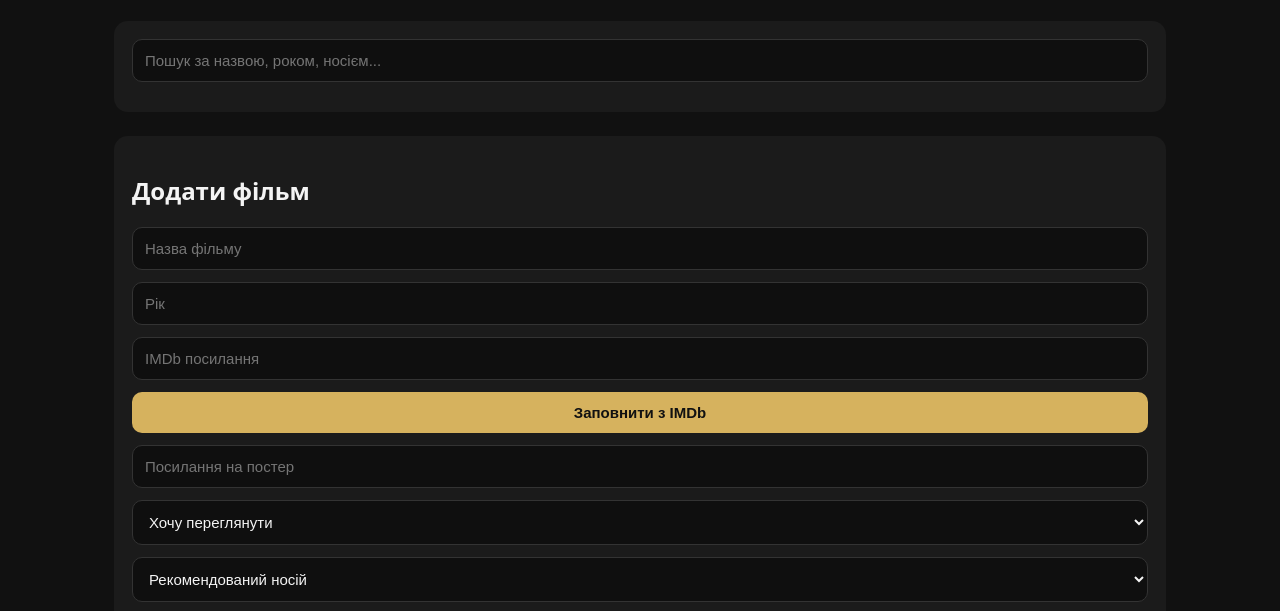
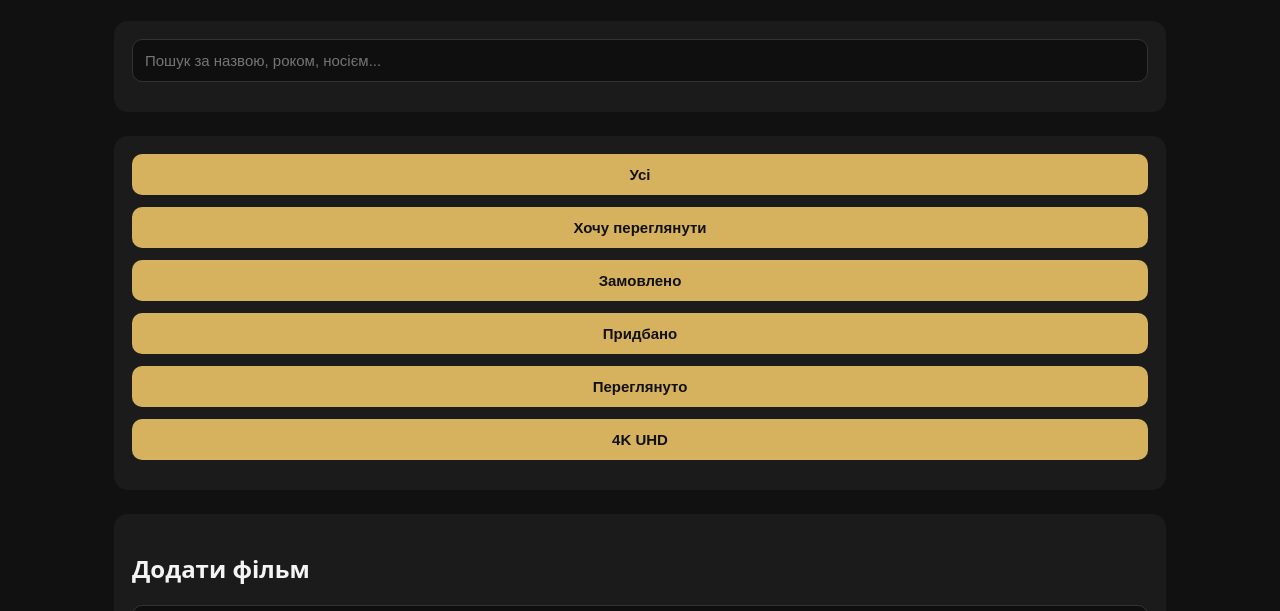
Before and after one commit to hebbiz/movie-wishlist, a plain HTML site: page index.html in a window 1280 px wide. Shown: the part 114-725 px from the top of the page. Drawn offline with nearby package versions, Linux system fonts and the light colour scheme; no server answers.

Commit message:
Update index.html

```diff
--- a/index.html
+++ b/index.html
@@ -16,6 +16,15 @@
 
     <section class="panel">
       <input id="searchInput" type="text" placeholder="Пошук за назвою, роком, носієм..." />
+    </section>
+
+    <section class="panel filters">
+      <button type="button" class="filter-btn active" data-filter="all">Усі</button>
+      <button type="button" class="filter-btn" data-filter="wishlist">Хочу переглянути</button>
+      <button type="button" class="filter-btn" data-filter="ordered">Замовлено</button>
+      <button type="button" class="filter-btn" data-filter="owned">Придбано</button>
+      <button type="button" class="filter-btn" data-filter="watched">Переглянуто</button>
+      <button type="button" class="filter-btn" data-filter="uhd">4K UHD</button>
     </section>
 
     <section class="panel">
```
